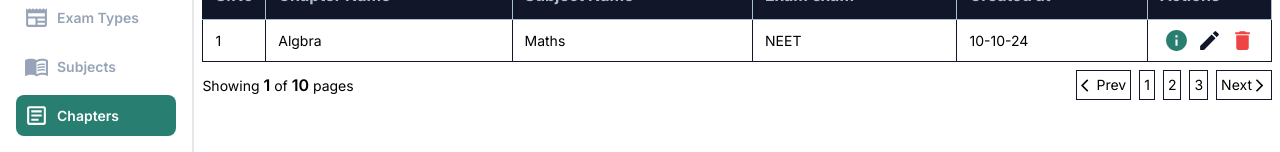
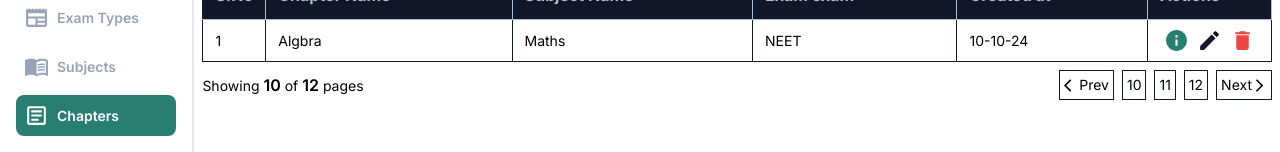
Before and after one commit to Raghu-KV/exam-pro-fe, a React (Vite) app: page /auth/chapters in a window 1280 px wide. Shown: the part 180-332 px from the top of the page. Built offline with nearby package versions, Linux system fonts and the light colour scheme.

Commit message:
added pagination

```diff
--- a/src/components/TableCompo.jsx
+++ b/src/components/TableCompo.jsx
@@ -8,8 +8,17 @@ import {
   MdArrowForwardIos,
 } from "react-icons/md";
 
-function TableCompo({ tableTitle, tableData }) {
+function TableCompo({
+  tableTitle,
+  tableData,
+  paginateOptions,
+  setCurrentPage,
+}) {
   const navigate = useNavigate();
+
+  const handlePageChange = (page) => {
+    setCurrentPage(page);
+  };
 
   return (
     <div className="m-2">
@@ -41,6 +50,7 @@ function TableCompo({ tableTitle, tableData }) {
               className={`table-row hover:bg-slate-200 duration-200 ${
                 index % 2 != 0 && `bg-appDarkBlue/10`
               }`}
+              key={index}
             >
               <td className="table-cell px-3 py-1 border-b border-appDarkBlue border-r">
                 {index + 1}
@@ -79,28 +89,64 @@ function TableCompo({ tableTitle, tableData }) {
       <div className="flex justify-between items-center mt-2">
         <div>
           <p className="text-sm">
-            Showing <span className="font-semibold text-base">1</span> of{" "}
-            <span className="font-semibold text-base">10</span> pages
+            Showing{" "}
+            <span className="font-semibold text-base">
+              {paginateOptions.currentPage}
+            </span>{" "}
+            of{" "}
+            <span className="font-semibold text-base">
+              {paginateOptions.totalPage}
+            </span>{" "}
+            pages
           </p>
         </div>
         <div className="flex justify-center items-center gap-2 text-sm">
-          <div className="flex items-center p-1 border border-appDarkBlue hover:bg-appDarkBlue/10 cursor-pointer">
+          {paginateOptions.hasPrevPage && (
+            <div
+              className="flex items-center p-1 border border-appDarkBlue hover:bg-appDarkBlue/10 cursor-pointer"
+              onClick={() => setCurrentPage((prv) => prv - 1)}
+            >
               <MdArrowBackIos size={15} />
               <p>Prev</p>
             </div>
-          <div className="flex items-center p-1 border border-appDarkBlue hover:bg-appDarkBlue/10 cursor-pointer">
-            <p>1</p>
+          )}
+
+          {paginateOptions.totalPage > 3 && (
+            <>
+              <div
+                className="flex items-center p-1 border border-appDarkBlue hover:bg-appDarkBlue/10 cursor-pointer"
+                onClick={() => handlePageChange(paginateOptions.currentPage)}
+              >
+                <p>{paginateOptions.currentPage}</p>
               </div>
-          <div className="flex items-center p-1 border border-appDarkBlue hover:bg-appDarkBlue/10 cursor-pointer">
-            <p>2</p>
+              <div
+                className="flex items-center p-1 border border-appDarkBlue hover:bg-appDarkBlue/10 cursor-pointer"
+                onClick={() =>
+                  handlePageChange(paginateOptions.currentPage + 1)
+                }
+              >
+                <p>{paginateOptions.currentPage + 1}</p>
               </div>
-          <div className="flex items-center p-1 border border-appDarkBlue hover:bg-appDarkBlue/10 cursor-pointer">
-            <p>3</p>
+              <div
+                className="flex items-center p-1 border border-appDarkBlue hover:bg-appDarkBlue/10 cursor-pointer"
+                onClick={() =>
+                  handlePageChange(paginateOptions.currentPage + 2)
+                }
+              >
+                <p>{paginateOptions.currentPage + 2}</p>
               </div>
-          <div className="flex items-center p-1 border border-appDarkBlue hover:bg-appDarkBlue/10 cursor-pointer">
+            </>
+          )}
+
+          {paginateOptions.hasNextPage && (
+            <div
+              className="flex items-center p-1 border border-appDarkBlue hover:bg-appDarkBlue/10 cursor-pointer"
+              onClick={() => setCurrentPage((prv) => prv + 1)}
+            >
               <p>Next</p>
               <MdArrowForwardIos size={15} />
             </div>
+          )}
         </div>
       </div>
     </div>
--- a/src/pages/Chapters.jsx
+++ b/src/pages/Chapters.jsx
@@ -8,6 +8,8 @@ function Chapters() {
   const [chapterName, setChapterName] = useState("");
   const [allFilter, setAllFilter] = useState("");
   const [queryParams, setQueryParams] = useState("");
+  const [currentPage, setCurrentPage] = useState(1);
+  const [paginationParams, setPaginationParams] = useState("");
 
   useEffect(() => {
     if (chapterName || allFilter) {
@@ -20,6 +22,10 @@ function Chapters() {
       setQueryParams("");
     }
   }, [chapterName, allFilter]);
+
+  useEffect(() => {
+    setPaginationParams(`?page=${currentPage}`);
+  }, [currentPage]);
 
   console.log(encodeURI(queryParams), "Chapter PARAMS");
 
@@ -40,6 +46,13 @@ function Chapters() {
     },
   ];
 
+  const paginateOptions = {
+    currentPage: 10,
+    totalPage: 12,
+    hasNextPage: true,
+    hasPrevPage: true,
+  };
+
   return (
     <div className="w-full">
       <PageHeaderComp
@@ -58,7 +71,12 @@ function Chapters() {
         // filterPhoneNumber={true}
         // filterRollNumber={true}
       />
-      <TableCompo tableTitle={tableTitle} tableData={mockStudentData} />
+      <TableCompo
+        tableTitle={tableTitle}
+        tableData={mockStudentData}
+        paginateOptions={paginateOptions}
+        setCurrentPage={setCurrentPage}
+      />
       <div className="h-[200vh]"></div>
     </div>
   );
--- a/src/pages/ExamTypes.jsx
+++ b/src/pages/ExamTypes.jsx
@@ -8,6 +8,8 @@ function ExamTypes() {
   const [examType, setExamType] = useState("");
   const [allFilter, setAllFilter] = useState("");
   const [queryParams, setQueryParams] = useState("");
+  const [currentPage, setCurrentPage] = useState(1);
+  const [paginationParams, setPaginationParams] = useState("");
 
   useEffect(() => {
     if (examType || allFilter) {
@@ -18,6 +20,10 @@ function ExamTypes() {
       setQueryParams("");
     }
   }, [examType, allFilter]);
+
+  useEffect(() => {
+    setPaginationParams(`?page=${currentPage}`);
+  }, [currentPage]);
 
   console.log(encodeURI(queryParams), "EXAM TYPES PARAMS");
 
@@ -33,6 +39,13 @@ function ExamTypes() {
       createdAt: "10-10-24",
     },
   ];
+
+  const paginateOptions = {
+    currentPage: 10,
+    totalPage: 12,
+    hasNextPage: true,
+    hasPrevPage: true,
+  };
 
   return (
     <div className="w-full">
@@ -53,7 +66,12 @@ function ExamTypes() {
         // filterRollNumber={true}
       />
 
-      <TableCompo tableTitle={tableTitle} tableData={mockStudentData} />
+      <TableCompo
+        tableTitle={tableTitle}
+        tableData={mockStudentData}
+        paginateOptions={paginateOptions}
+        setCurrentPage={setCurrentPage}
+      />
       <div className="h-[200vh]"></div>
     </div>
   );
--- a/src/pages/Questions.jsx
+++ b/src/pages/Questions.jsx
@@ -8,6 +8,8 @@ function Questions() {
   const [question, setQuestion] = useState("");
   const [allFilter, setAllFilter] = useState("");
   const [queryParams, setQueryParams] = useState("");
+  const [currentPage, setCurrentPage] = useState(1);
+  const [paginationParams, setPaginationParams] = useState("");
 
   useEffect(() => {
     if (question || allFilter) {
@@ -18,6 +20,10 @@ function Questions() {
       setQueryParams("");
     }
   }, [question, allFilter]);
+
+  useEffect(() => {
+    setPaginationParams(`?page=${currentPage}`);
+  }, [currentPage]);
 
   const tableTitle = [
     { title: "Question", keyName: "question" },
@@ -51,6 +57,13 @@ function Questions() {
     },
   ];
 
+  const paginateOptions = {
+    currentPage: 10,
+    totalPage: 12,
+    hasNextPage: true,
+    hasPrevPage: true,
+  };
+
   console.log(encodeURI(queryParams), "QUESTION PARAMS");
   return (
     <div className="w-full">
@@ -71,7 +84,12 @@ function Questions() {
         // filterPhoneNumber={true}
         // filterRollNumber={true}
       />
-      <TableCompo tableTitle={tableTitle} tableData={mockStudentData} />
+      <TableCompo
+        tableTitle={tableTitle}
+        tableData={mockStudentData}
+        paginateOptions={paginateOptions}
+        setCurrentPage={setCurrentPage}
+      />
       <div className="h-[200vh]"></div>
     </div>
   );
--- a/src/pages/Students.jsx
+++ b/src/pages/Students.jsx
@@ -3,11 +3,14 @@ import PageHeaderComp from "../components/PageHeaderComp";
 import FilterCompo from "../components/FilterCompo";
 import { useState, useEffect } from "react";
 import TableCompo from "../components/TableCompo";
+// import { current } from "@reduxjs/toolkit";
 
 function Students() {
   const [studentName, setStudentName] = useState("");
   const [allFilter, setAllFilter] = useState("");
   const [queryParams, setQueryParams] = useState("");
+  const [currentPage, setCurrentPage] = useState(1);
+  const [paginationParams, setPaginationParams] = useState("");
 
   useEffect(() => {
     if (studentName || allFilter) {
@@ -21,7 +24,11 @@ function Students() {
     }
   }, [studentName, allFilter]);
 
-  console.log(encodeURI(queryParams), "SUBJECT PARAMS");
+  useEffect(() => {
+    setPaginationParams(`?page=${currentPage}`);
+  }, [currentPage]);
+
+  console.log(encodeURI(queryParams), "SUBJECT PARAMS", currentPage);
 
   const tableTitle = [
     { title: "Roll No.", keyName: "rollNo" },
@@ -42,6 +49,13 @@ function Students() {
     },
   ];
 
+  const paginateOptions = {
+    currentPage: 10,
+    totalPage: 12,
+    hasNextPage: true,
+    hasPrevPage: true,
+  };
+
   return (
     <div className="w-full">
       <PageHeaderComp
@@ -60,7 +74,12 @@ function Students() {
         filterPhoneNumber={true}
         filterRollNumber={true}
       />
-      <TableCompo tableTitle={tableTitle} tableData={mockStudentData} />
+      <TableCompo
+        tableTitle={tableTitle}
+        tableData={mockStudentData}
+        paginateOptions={paginateOptions}
+        setCurrentPage={setCurrentPage}
+      />
       <div className="h-[200vh]">dddd</div>
     </div>
   );
--- a/src/pages/Subjects.jsx
+++ b/src/pages/Subjects.jsx
@@ -8,6 +8,8 @@ function Subjects() {
   const [subjectName, setSubjectName] = useState("");
   const [allFilter, setAllFilter] = useState("");
   const [queryParams, setQueryParams] = useState("");
+  const [currentPage, setCurrentPage] = useState(1);
+  const [paginationParams, setPaginationParams] = useState("");
 
   useEffect(() => {
     if (subjectName || allFilter) {
@@ -20,6 +22,10 @@ function Subjects() {
       setQueryParams("");
     }
   }, [subjectName, allFilter]);
+
+  useEffect(() => {
+    setPaginationParams(`?page=${currentPage}`);
+  }, [currentPage]);
 
   console.log(encodeURI(queryParams), "SUBJECT PARAMS");
 
@@ -37,6 +43,13 @@ function Subjects() {
       createdAt: "10-10-24",
     },
   ];
+
+  const paginateOptions = {
+    currentPage: 10,
+    totalPage: 12,
+    hasNextPage: true,
+    hasPrevPage: true,
+  };
 
   return (
     <div className="w-full">
@@ -57,7 +70,12 @@ function Subjects() {
         // filterPhoneNumber={true}
         // filterRollNumber={true}
       />
-      <TableCompo tableTitle={tableTitle} tableData={mockStudentData} />
+      <TableCompo
+        tableTitle={tableTitle}
+        tableData={mockStudentData}
+        paginateOptions={paginateOptions}
+        setCurrentPage={setCurrentPage}
+      />
       <div className="h-[200vh]"></div>
     </div>
   );
--- a/src/pages/TestTypes.jsx
+++ b/src/pages/TestTypes.jsx
@@ -8,6 +8,8 @@ function TestTypes() {
   const [testType, setTestType] = useState("");
   const [allFilter, setAllFilter] = useState("");
   const [queryParams, setQueryParams] = useState("");
+  const [currentPage, setCurrentPage] = useState(1);
+  const [paginationParams, setPaginationParams] = useState("");
 
   useEffect(() => {
     if (testType || allFilter) {
@@ -18,6 +20,10 @@ function TestTypes() {
       setQueryParams("");
     }
   }, [testType, allFilter]);
+
+  useEffect(() => {
+    setPaginationParams(`?page=${currentPage}`);
+  }, [currentPage]);
 
   const tableTitle = [
     { title: "Test Name", keyName: "testType" },
@@ -42,6 +48,13 @@ function TestTypes() {
     },
   ];
 
+  const paginateOptions = {
+    currentPage: 10,
+    totalPage: 12,
+    hasNextPage: true,
+    hasPrevPage: true,
+  };
+
   console.log(encodeURI(queryParams), "TEST PARAMS");
   return (
     <div className="w-full">
@@ -62,7 +75,12 @@ function TestTypes() {
         // filterPhoneNumber={true}
         // filterRollNumber={true}
       />
-      <TableCompo tableTitle={tableTitle} tableData={mockStudentData} />
+      <TableCompo
+        tableTitle={tableTitle}
+        tableData={mockStudentData}
+        paginateOptions={paginateOptions}
+        setCurrentPage={setCurrentPage}
+      />
       <div className="h-[200vh]"></div>
     </div>
   );
```
Lines whose indentation alone changed are shown as unchanged.
